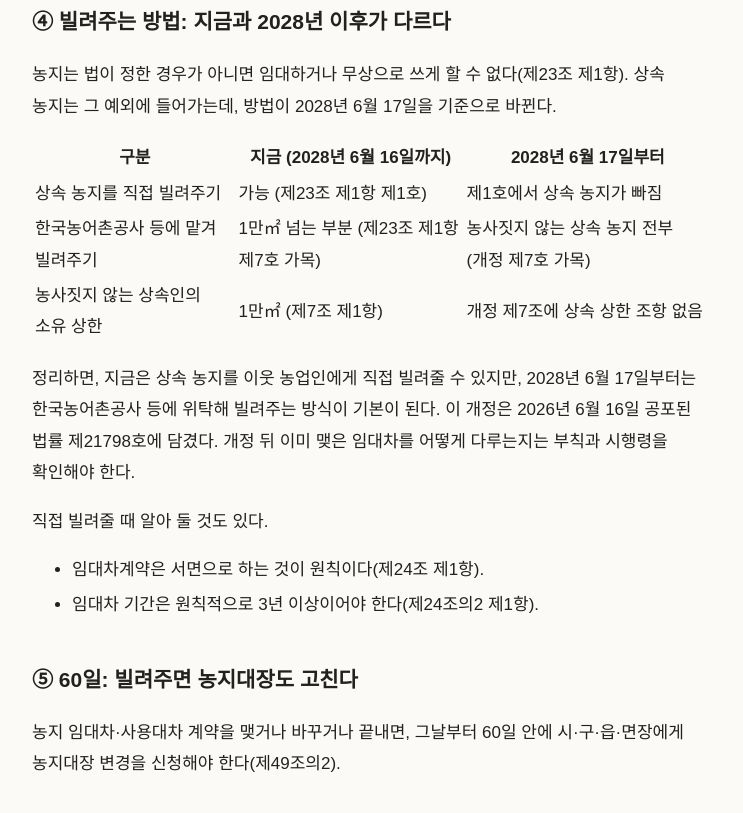
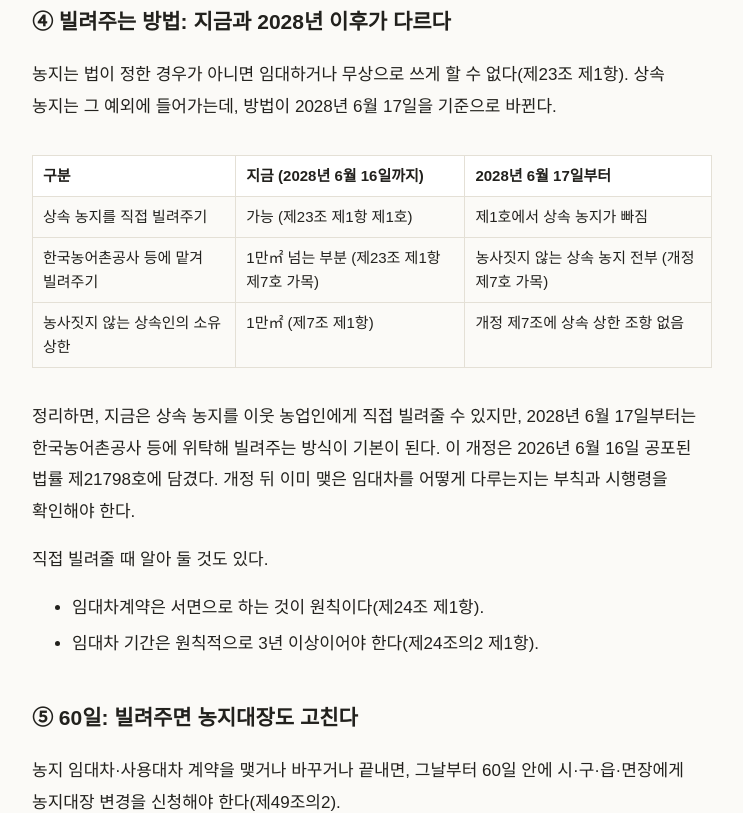
Before and after one commit to ojsk/forestall-site, a plain HTML site: page posts/1-2.html in a window 1280 px wide. Shown: the part 1296-2109 px from the top of the page, without its empty margins (268-1011 px from the left). Drawn offline with Linux system fonts and the light colour scheme.

Commit message:
Add table styles to style.css

```diff
--- a/style.css
+++ b/style.css
@@ -22,5 +22,9 @@ article h1{font-size:30px;line-height:1.4;margin:8px 0 28px;font-family:"Noto Se
 article h2{font-size:21px;margin:40px 0 8px}
 article li{margin:4px 0}
 .note{margin:32px 0;padding:14px 16px;border-left:3px solid var(--accent);background:var(--card);color:var(--muted);font-size:15px}
+table{width:100%;border-collapse:collapse;margin:16px 0;font-size:15px;line-height:1.6}
+th,td{border:1px solid var(--line);padding:8px 10px;text-align:left;vertical-align:top}
+th{background:var(--card)}
+.tbl{overflow-x:auto}
 footer{border-top:1px solid var(--line);padding:24px 0 48px;color:var(--muted);font-size:14px}
 @media (max-width:600px){body{font-size:16px}.hero h1{font-size:27px}article h1{font-size:25px}}
```
